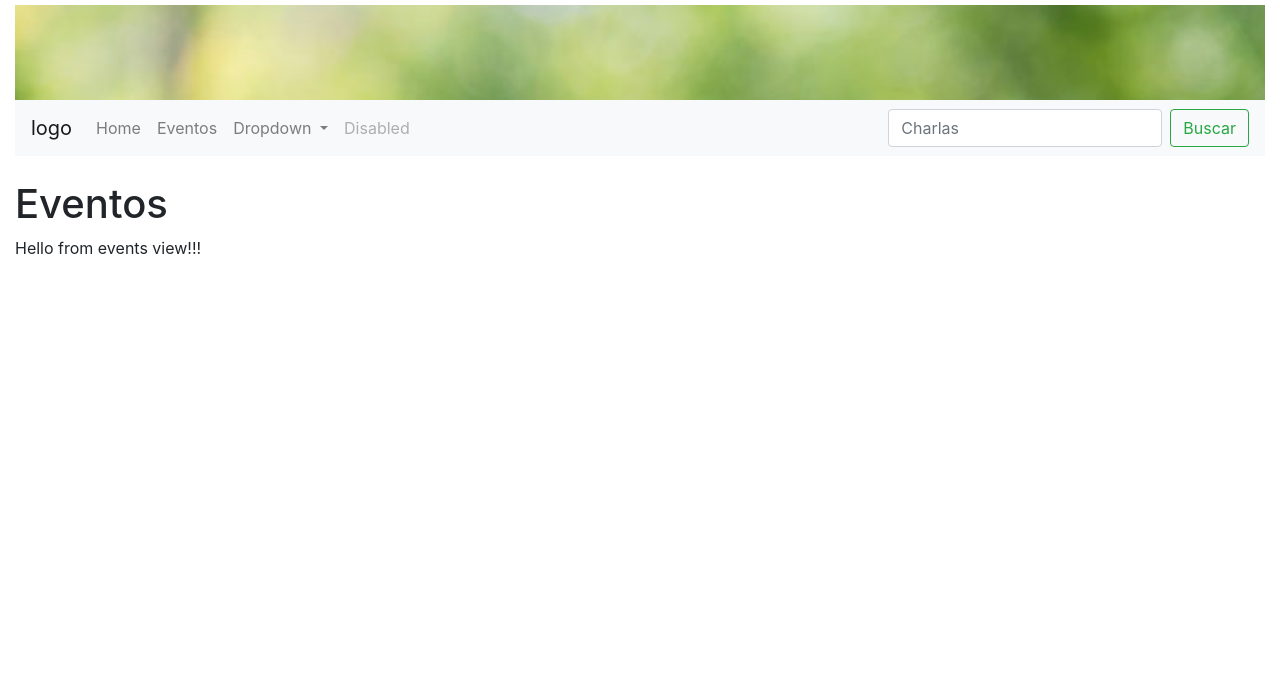
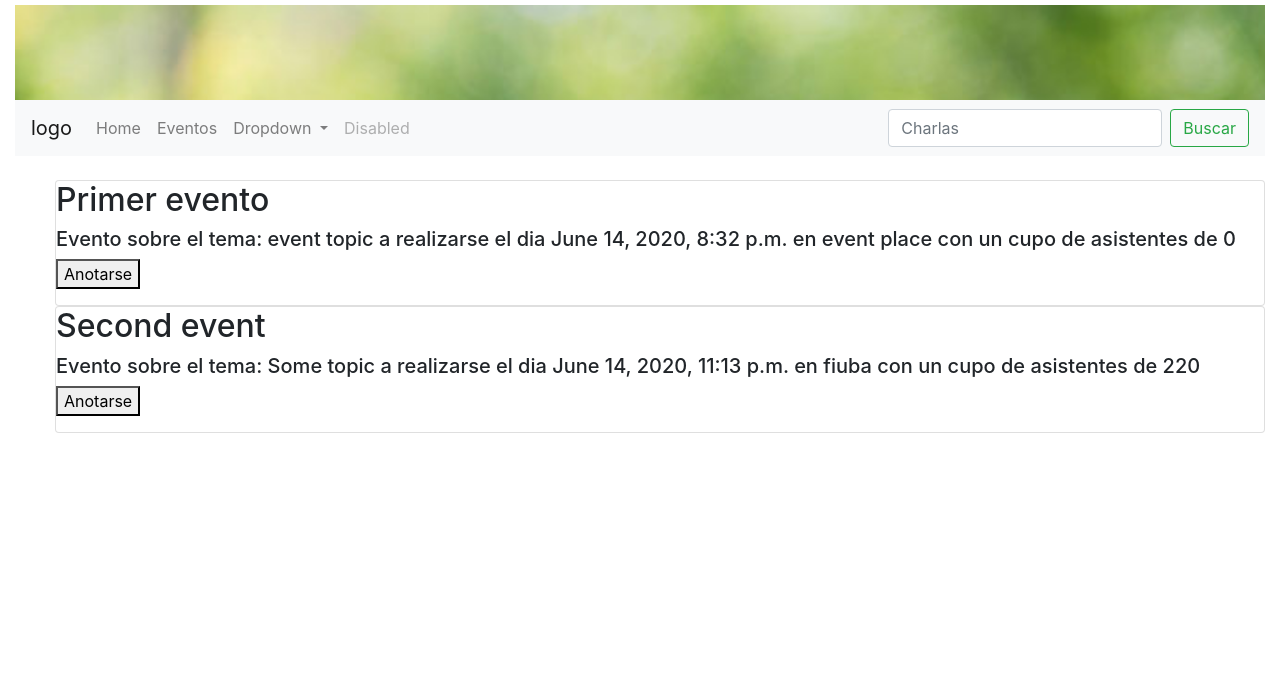
Before and after one commit to bauticanavese/VerdeQueTeQuieroVerde, a Django app: page /events/ in a window 1280 px wide. Shown: the top 687 px of the page. Run offline with Django 3.2, Linux system fonts and the light colour scheme; data comes from the database, SQL or seed files in the repository; both versions use the stored data as it was after the commit; some libraries are stand-ins or nearby versions.

Commit message:
view of first five events

```diff
--- a/events/templates/events/index.html
+++ b/events/templates/events/index.html
@@ -1,7 +1,23 @@
 {% extends "base.html" %}
+{% load static %}
+{% block content %}
 
-{% block content %}
-<h1>Eventos</h1>
-{{saludo}}
+<div class="events-list">
+  {% if events_list %}
+      <ul>
+      {% for event in events_list %}
+        <div class="card">
+        <h2>{{ event.title }}</h2>
+        <h5>Evento sobre el tema: {{ event.topic}} a realizarse el dia
+        {{ event.event_date }} en {{ event.place }} con un cupo de asistentes
+        de {{ event.capacity }}</h5>
+        <p><button>Anotarse</button></p>
+        </div>
+      {% endfor %}
+      </ul>
+  {% else %}
+      <p>No hay eventos disponibles.</p>
+  {% endif %}
+</div>
 
 {% endblock %}
--- a/events/views.py
+++ b/events/views.py
@@ -1,5 +1,7 @@
 from django.shortcuts import render
+from .models import Event
 
 def index(request):
-    my_dict = {'saludo':"Hello from events view!!!"}
-    return render(request, 'events/index.html', context=my_dict)
+    events = Event.objects.all()[:5]
+    context = { 'events_list' : events }
+    return render(request, 'events/index.html', context=context)
```
Also changed, not shown: db.sqlite3.
